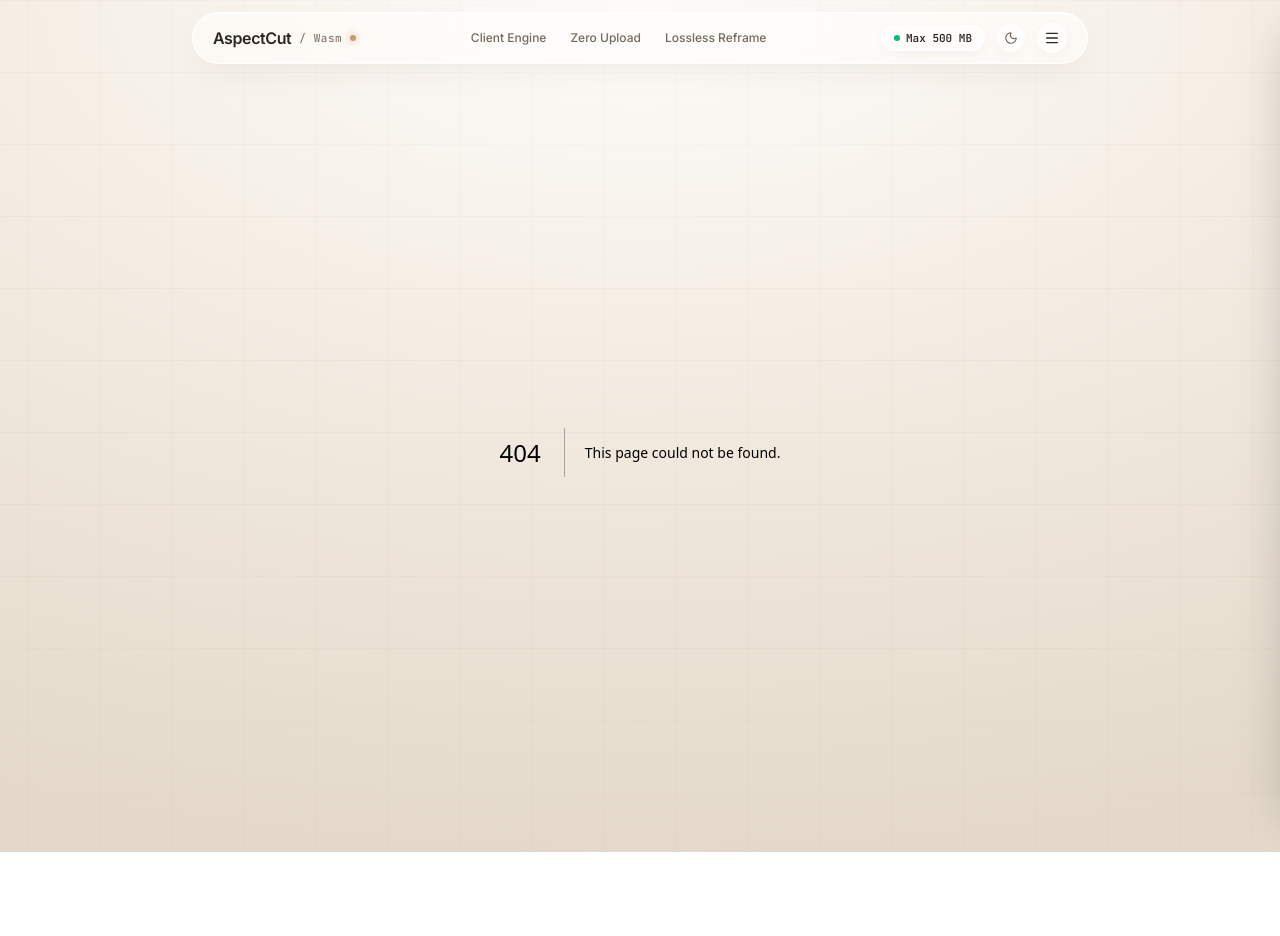
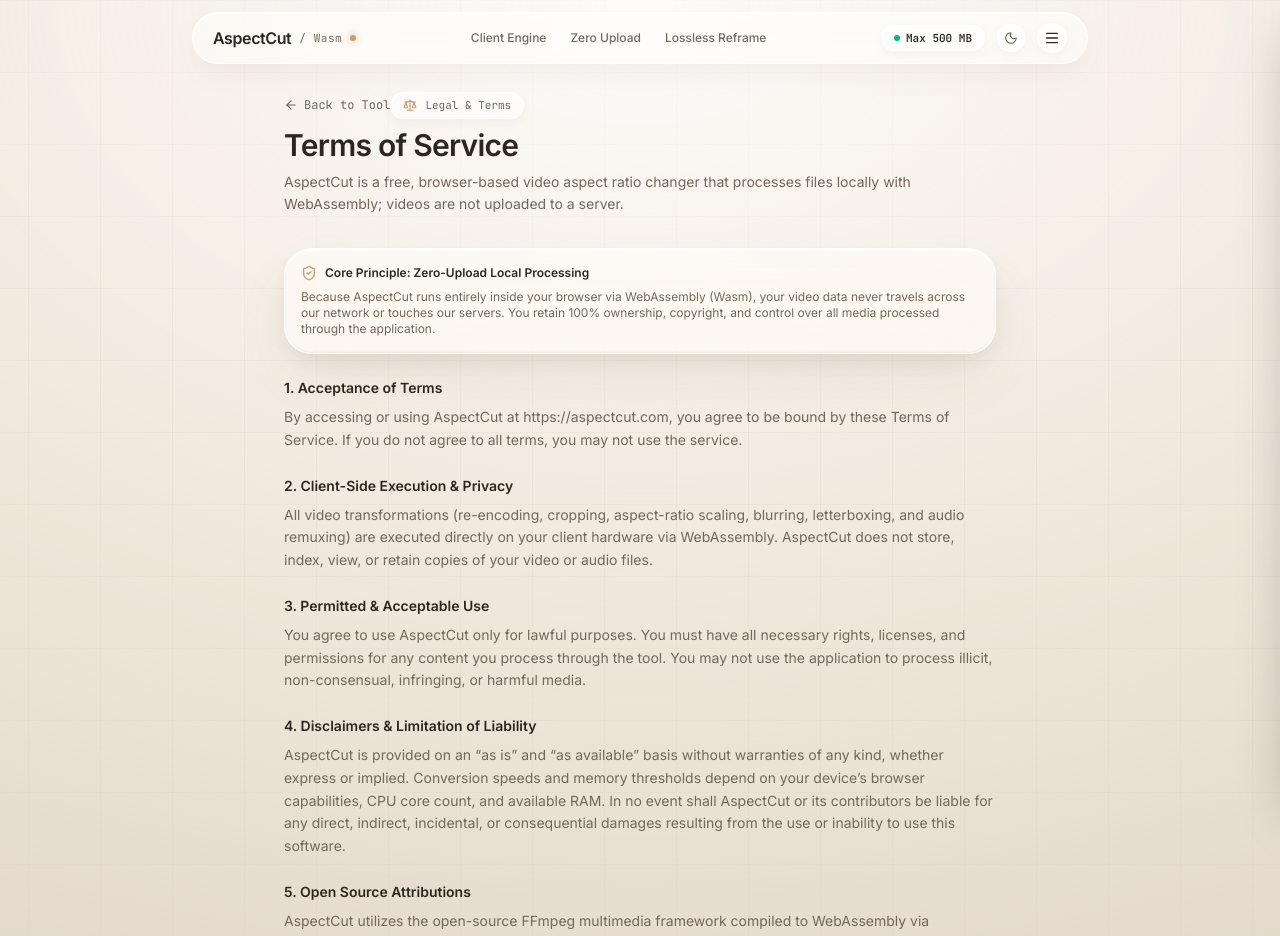
Before and after one commit to ShreyashSrivastavaa/AspectChanger, a Next.js app: page /terms in a window 1280 px wide. Before the commit this address had no page. Shown: the top 936 px of the page. Before the commit the page ends 852 px from the top, so only its background shows below. Built offline with nearby package versions, Linux system fonts and the light colour scheme.

Commit message:
feat(pages): build legal terms of service and acceptable use policy page

```diff
--- /dev/null
+++ b/src/app/terms/page.tsx
@@ -0,0 +1,102 @@
+import type { Metadata } from "next";
+import { BRAND } from "@/lib/config";
+import Link from "next/link";
+import { ArrowLeft, ShieldCheck, Scale } from "lucide-react";
+
+export const metadata: Metadata = {
+  title: `Terms of Service & Usage Policy | ${BRAND.name}`,
+  description:
+    "Review the terms of service, acceptable use, and client-side processing policies for AspectCut.",
+  alternates: {
+    canonical: `${BRAND.domain}/terms`,
+  },
+};
+
+export default function TermsPage() {
+  const jsonLdBreadcrumb = {
+    "@context": "https://schema.org",
+    "@type": "BreadcrumbList",
+    itemListElement: [
+      { "@type": "ListItem", position: 1, name: "Home", item: BRAND.domain },
+      { "@type": "ListItem", position: 2, name: "Terms of Service", item: `${BRAND.domain}/terms` },
+    ],
+  };
+
+  return (
+    <div className="max-w-[760px] mx-auto px-4 sm:px-6 py-10 space-y-8 text-[var(--text-main)]" suppressHydrationWarning>
+      <script
+        type="application/ld+json"
+        dangerouslySetInnerHTML={{ __html: JSON.stringify(jsonLdBreadcrumb) }}
+      />
+      <div className="space-y-2">
+        <Link
+          href="/"
+          className="inline-flex items-center gap-1.5 font-mono text-xs text-[var(--text-muted)] hover:text-[#c89c6e] transition-colors mb-2"
+        >
+          <ArrowLeft className="w-3.5 h-3.5" /> Back to Tool
+        </Link>
+        <div className="inline-flex items-center gap-2 px-3 py-1 rounded-full glass-pill text-[11px] font-mono text-[var(--text-muted)]">
+          <Scale className="w-3.5 h-3.5 text-[#c89c6e]" />
+          <span>Legal & Terms</span>
+        </div>
+        <h1 className="text-3xl font-semibold tracking-tight text-[var(--text-main)]">
+          Terms of Service
+        </h1>
+        <p className="text-sm text-[var(--text-muted)] leading-relaxed">
+          {BRAND.canonicalEntityStatement}
+        </p>
+      </div>
+
+      <div className="space-y-6 text-xs sm:text-sm text-[var(--text-muted)] leading-relaxed">
+        <div className="p-4 rounded-xl glass-panel border border-[var(--border-subtle)] space-y-2">
+          <div className="flex items-center gap-2 text-xs font-semibold text-[var(--text-main)]">
+            <ShieldCheck className="w-4 h-4 text-[#c89c6e]" />
+            <span>Core Principle: Zero-Upload Local Processing</span>
+          </div>
+          <p className="text-xs">
+            Because AspectCut runs entirely inside your browser via WebAssembly (Wasm), your video data never travels across our network or touches our servers. You retain 100% ownership, copyright, and control over all media processed through the application.
+          </p>
+        </div>
+
+        <div className="space-y-2">
+          <h2 className="text-sm font-semibold text-[var(--text-main)]">1. Acceptance of Terms</h2>
+          <p>
+            By accessing or using {BRAND.name} at {BRAND.domain}, you agree to be bound by these Terms of Service. If you do not agree to all terms, you may not use the service.
+          </p>
+        </div>
+
+        <div className="space-y-2">
+          <h2 className="text-sm font-semibold text-[var(--text-main)]">2. Client-Side Execution & Privacy</h2>
+          <p>
+            All video transformations (re-encoding, cropping, aspect-ratio scaling, blurring, letterboxing, and audio remuxing) are executed directly on your client hardware via WebAssembly. AspectCut does not store, index, view, or retain copies of your video or audio files.
+          </p>
+        </div>
+
+        <div className="space-y-2">
+          <h2 className="text-sm font-semibold text-[var(--text-main)]">3. Permitted & Acceptable Use</h2>
+          <p>
+            You agree to use {BRAND.name} only for lawful purposes. You must have all necessary rights, licenses, and permissions for any content you process through the tool. You may not use the application to process illicit, non-consensual, infringing, or harmful media.
+          </p>
+        </div>
+
+        <div className="space-y-2">
+          <h2 className="text-sm font-semibold text-[var(--text-main)]">4. Disclaimers & Limitation of Liability</h2>
+          <p>
+            {BRAND.name} is provided on an &ldquo;as is&rdquo; and &ldquo;as available&rdquo; basis without warranties of any kind, whether express or implied. Conversion speeds and memory thresholds depend on your device&rsquo;s browser capabilities, CPU core count, and available RAM. In no event shall AspectCut or its contributors be liable for any direct, indirect, incidental, or consequential damages resulting from the use or inability to use this software.
+          </p>
+        </div>
+
+        <div className="space-y-2">
+          <h2 className="text-sm font-semibold text-[var(--text-main)]">5. Open Source Attributions</h2>
+          <p>
+            AspectCut utilizes the open-source FFmpeg multimedia framework compiled to WebAssembly via Emscripten. FFmpeg is licensed under the LGPL v2.1+ or GPL v2+ depending on build configuration.
+          </p>
+        </div>
+
+        <div className="pt-4 border-t border-[var(--border-subtle)] text-xs text-[var(--text-muted)] font-mono">
+          Last revised: April 2026 &bull; Inquiries: {BRAND.contactEmail}
+        </div>
+      </div>
+    </div>
+  );
+}
```
